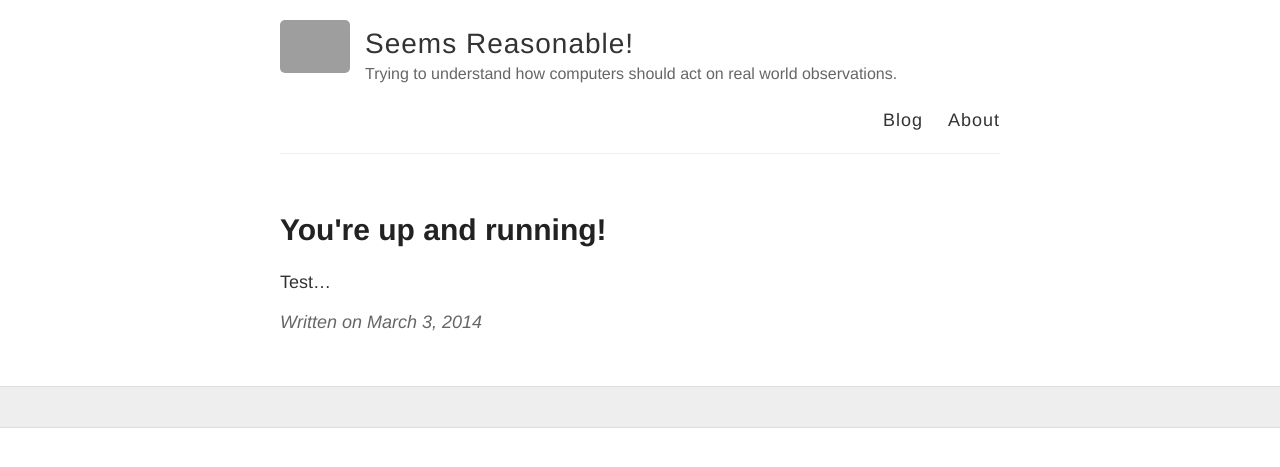
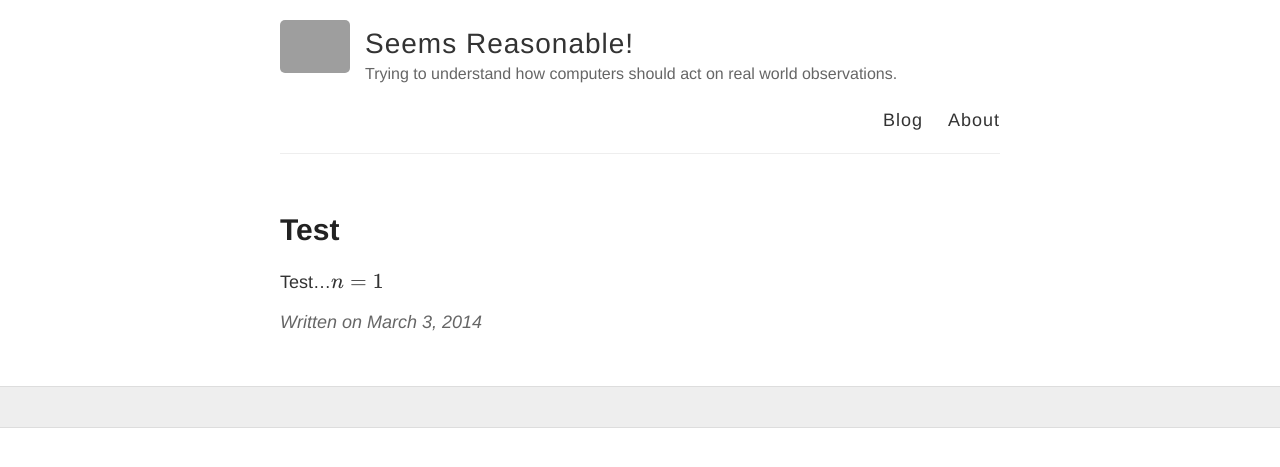
Before and after one commit to alexandrumilu/alexandrumilu.github.io, a Jekyll site: the page built from _posts/2014-3-3-Hello-World.md, in a window 1280 px wide. Shown: the top 467 px of the page. Built offline with Jekyll 4.4.1, drawn with Linux system fonts in a browser that asks for light colours; formulas are drawn with MathJax 3; grey boxes are pictures that could not be loaded.

Commit message:
Update 2014-3-3-Hello-World.md

```diff
--- a/_posts/2014-3-3-Hello-World.md
+++ b/_posts/2014-3-3-Hello-World.md
@@ -1,7 +1,7 @@
 ---
 layout: post
-title: You're up and running!
+title: Test
 mathjax: true
 ---
 
-Test...
+Test...$$n=1$$
```
